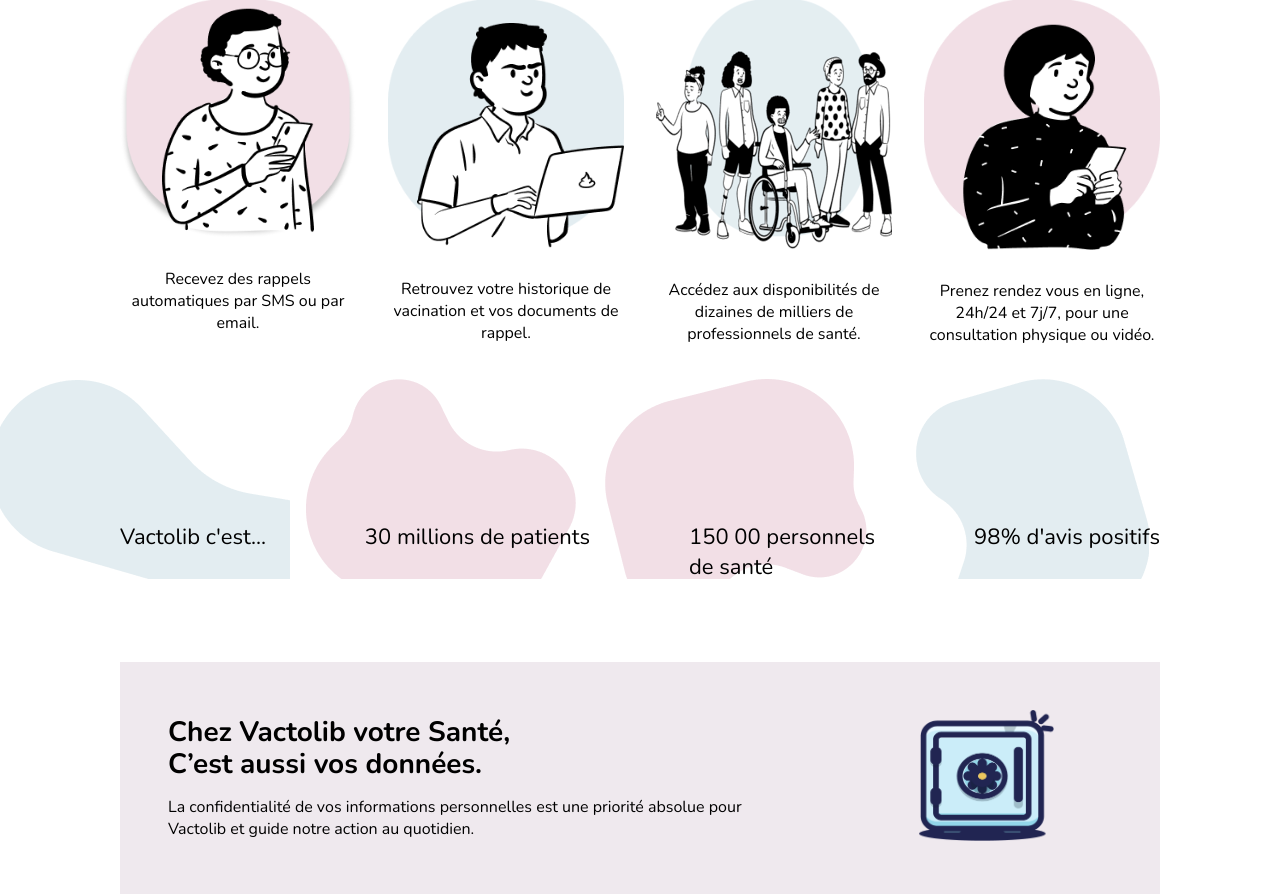
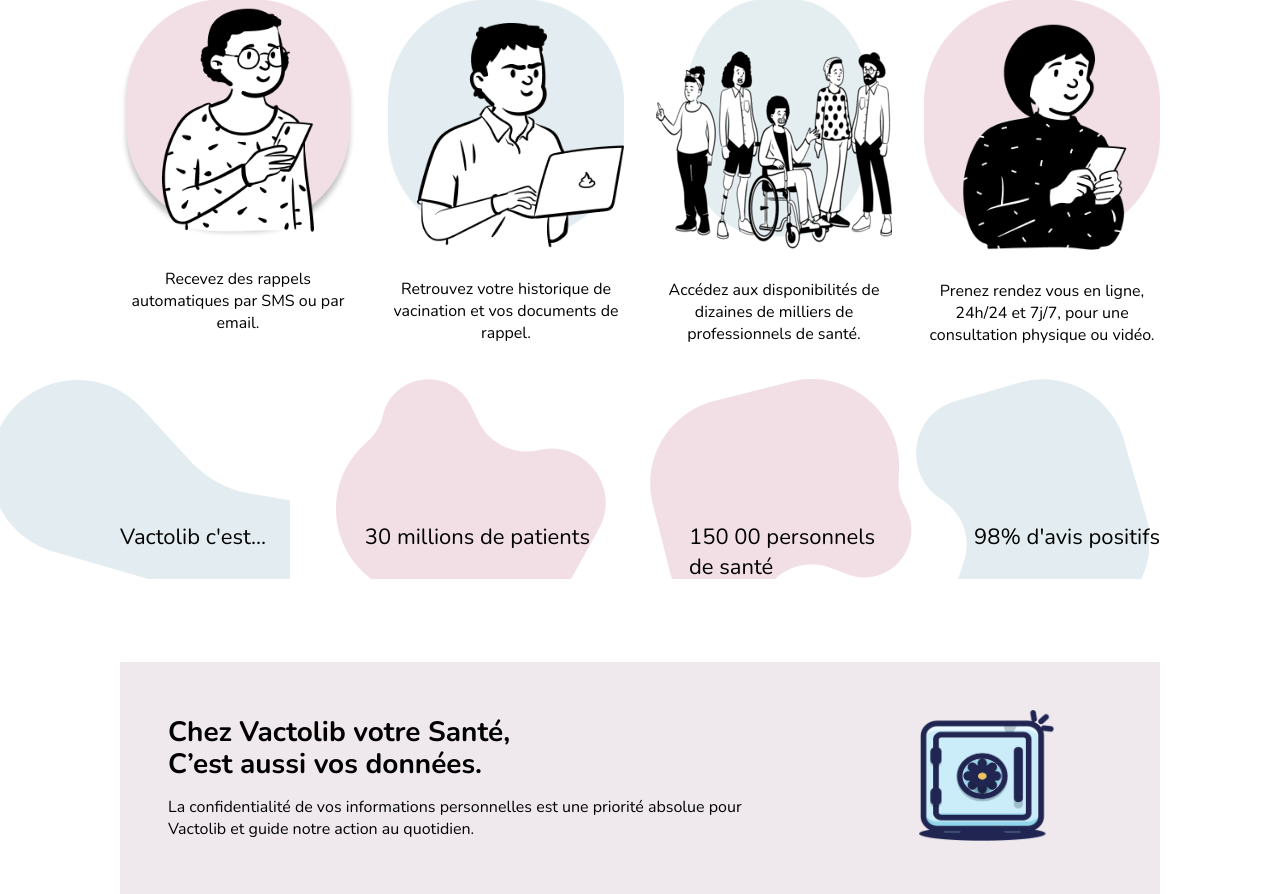
Before and after one commit to kapeupro/vactolib_projet, a PHP site: page / in a window 1280 px wide. Shown: the part 671-1565 px from the top of the page. Run offline with PHP 8.4, Linux system fonts and the light colour scheme.

Commit message:
body v1.3

```diff
--- a/asset/css/style.css
+++ b/asset/css/style.css
@@ -149,6 +149,9 @@ a{
     display: flex;
     gap: 2rem;
 }
+.items_a a:hover{
+    opacity: 70%;
+}
 .items_a a{
     font-size: 18px;
     color: black;
@@ -193,10 +196,10 @@ a{
     background: url(../img/tache-1.png) no-repeat;width: 300px;height: 200px;position: absolute;left: -10px;top: 1050px;
 }
 #stats_bis .boxs_tache2 {
-    background: url(../img/tache-2.png) no-repeat;width: 300px;height: 200px;position: absolute;left: 305px;top: 1050px;
+    background: url(../img/tache-2.png) no-repeat;width: 300px;height: 200px;position: absolute;left: 335px;top: 1050px;
 }
 #stats_bis .boxs_tache3 {
-    background: url(../img/tache-3.png) no-repeat;width: 300px;height: 200px;position: absolute;left: 605px;top: 1050px;
+    background: url(../img/tache-3.png) no-repeat;width: 300px;height: 200px;position: absolute;left: 650px;top: 1050px;
 }
 #stats_bis .boxs_tache4 {
     background: url(../img/tache-4.png) no-repeat;width: 300px;height: 200px;position: absolute;left: 915px;top: 1050px;
```
